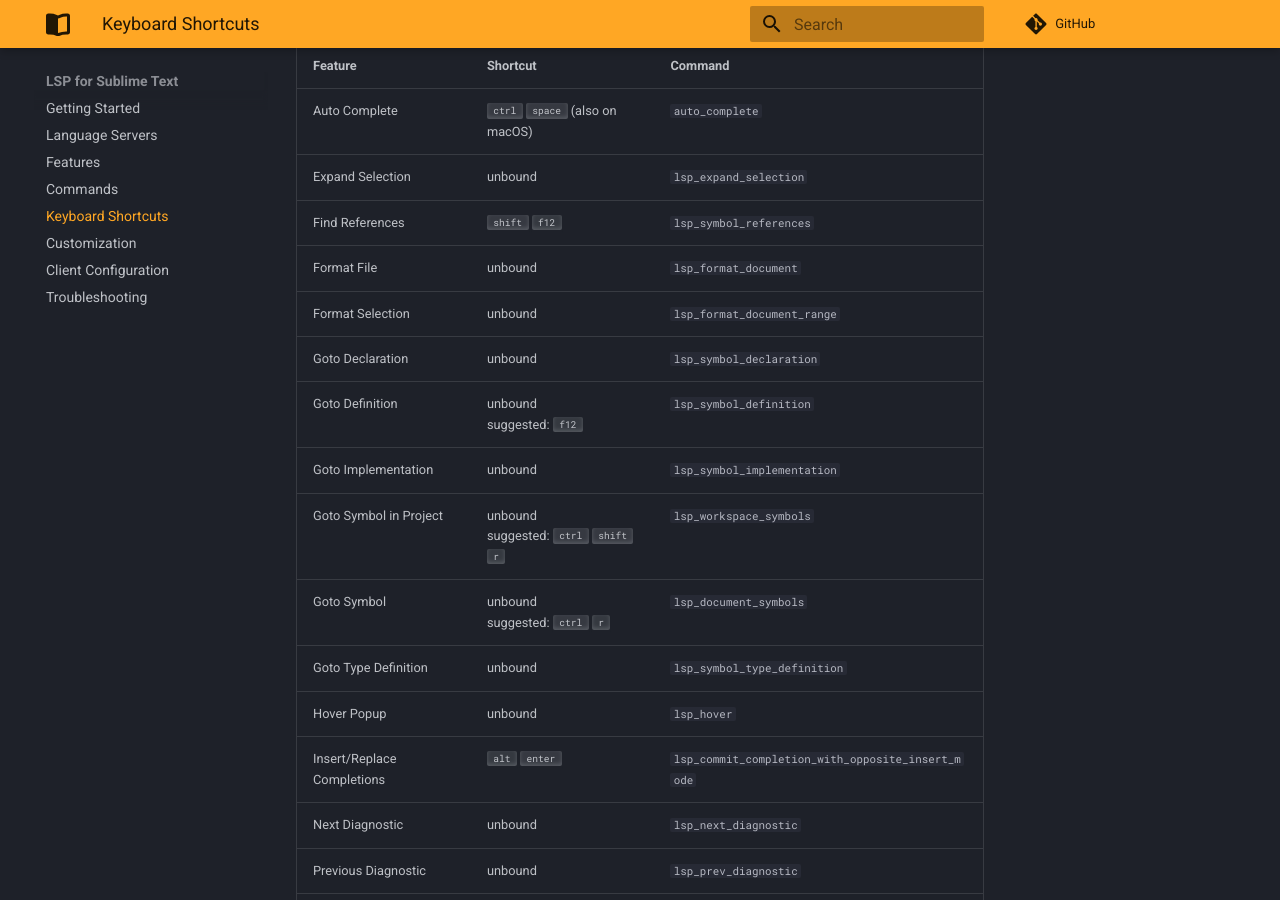
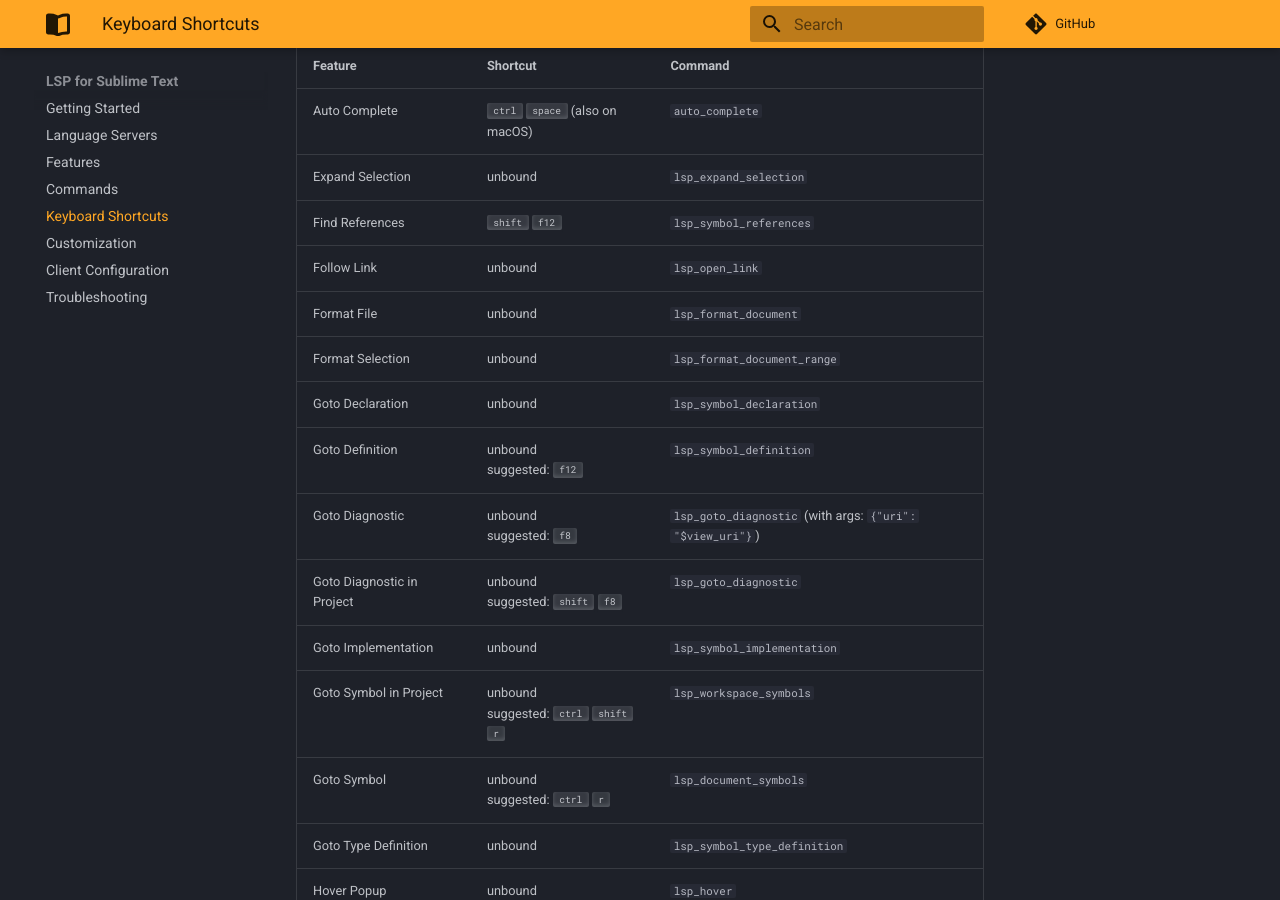
Before and after one commit to sublimelsp/LSP, an MkDocs documentation site: the page built from docs/src/keyboard_shortcuts.md, in a window 1280 px wide and 900 px high, scrolled down 379 px. Built offline with MkDocs 1.6.1 and Material for MkDocs 9.7.7, drawn with Linux system fonts in a browser that asks for light colours; comment, search, counter and statistics services are not loaded.

Commit message:
docs: add missing keyboard shortcuts

```diff
--- a/docs/src/keyboard_shortcuts.md
+++ b/docs/src/keyboard_shortcuts.md
@@ -10,10 +10,13 @@ Refer to the [Customization section](customization.md#keyboard-shortcuts-key-bin
 | Auto Complete | <kbd>ctrl</kbd> <kbd>space</kbd> (also on macOS) | `auto_complete`
 | Expand Selection | unbound | `lsp_expand_selection`
 | Find References | <kbd>shift</kbd> <kbd>f12</kbd> | `lsp_symbol_references`
+| Follow Link | unbound | `lsp_open_link`
 | Format File | unbound | `lsp_format_document`
 | Format Selection | unbound | `lsp_format_document_range`
 | Goto Declaration | unbound | `lsp_symbol_declaration`
 | Goto Definition | unbound<br>suggested: <kbd>f12</kbd> | `lsp_symbol_definition`
+| Goto Diagnostic | unbound<br>suggested: <kbd>f8</kbd> | `lsp_goto_diagnostic` (with args: `{"uri": "$view_uri"}`)
+| Goto Diagnostic in Project | unbound<br>suggested: <kbd>shift</kbd> <kbd>f8</kbd> | `lsp_goto_diagnostic`
 | Goto Implementation | unbound | `lsp_symbol_implementation`
 | Goto Symbol in Project | unbound<br>suggested: <kbd>ctrl</kbd> <kbd>shift</kbd> <kbd>r</kbd> | `lsp_workspace_symbols`
 | Goto Symbol | unbound<br>suggested: <kbd>ctrl</kbd> <kbd>r</kbd> | `lsp_document_symbols`
```
Also changed, not shown: docs/src/customization.md (+1 -1 lines), docs/src/features.md (+3 -3 lines), docs/src/language_servers.md (+1 -1 lines).
